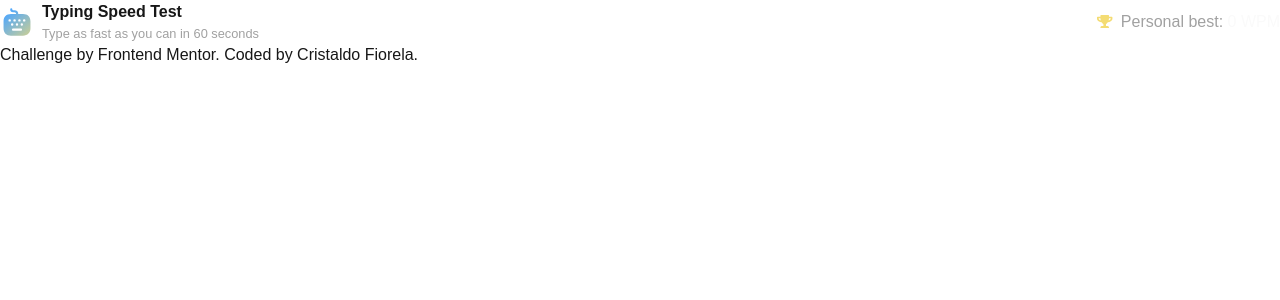
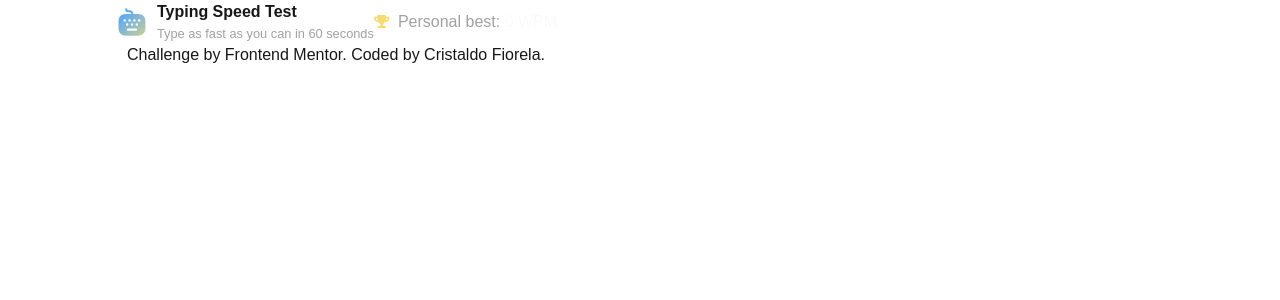
Before and after one commit to Cristaldo-Fiorela/typing-speed, a Next.js app: page / in a window 1280 px wide. Shown: the top 300 px of the page. Built offline with nearby package versions, Linux system fonts and the light colour scheme.

Commit message:
feat(layout): add breakpoint

```diff
--- a/app/layout.tsx
+++ b/app/layout.tsx
@@ -18,7 +18,7 @@ export const metadata: Metadata = {
 export default function RootLayout({ children }: LayoutProps<"/">) {
     return (
         <html lang="en" className={`${sora.variable} h-full antialiased`}>
-            <body className="min-h-full flex flex-col bg-neutral-900 text-neutral-50">
+            <body className="min-h-full flex flex-col bg-neutral-900 text-neutral-50 md:w-2xl items-center">
                 <Header />
                 {children}
                 {/*
```
